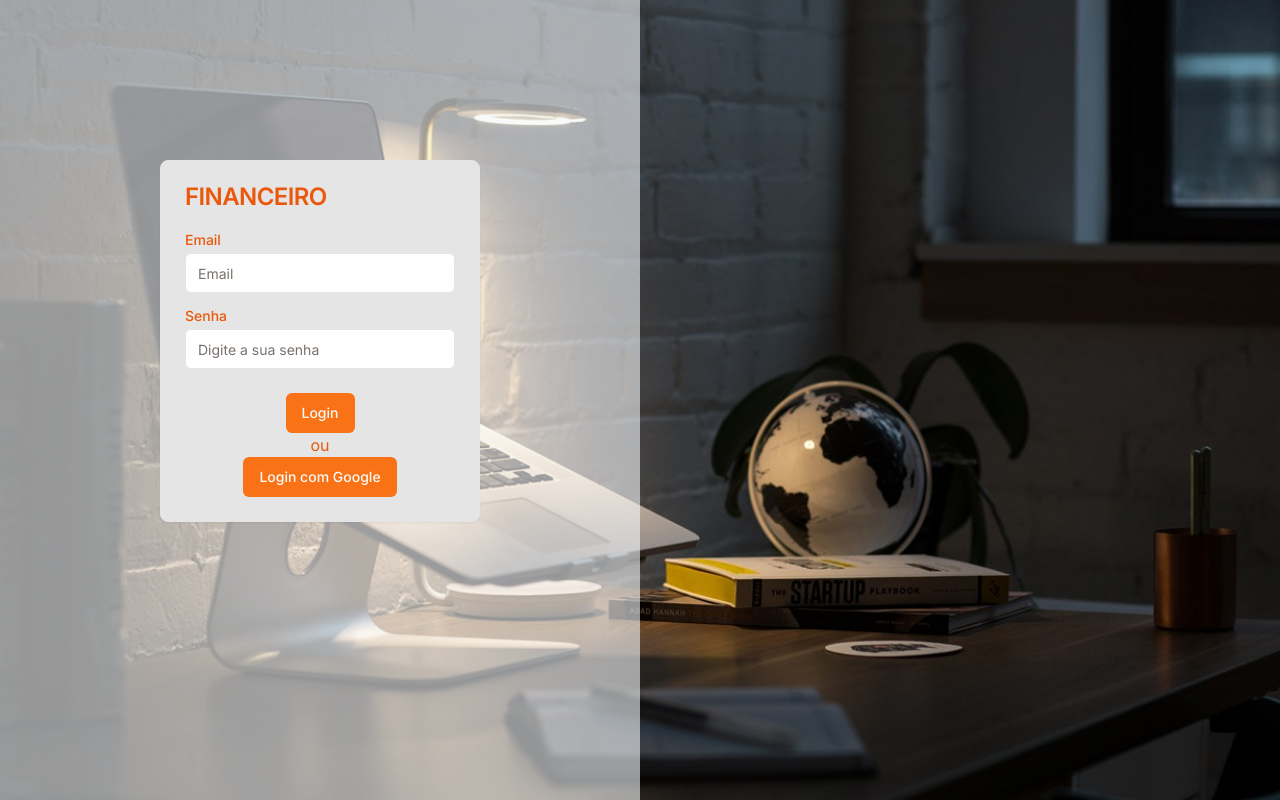
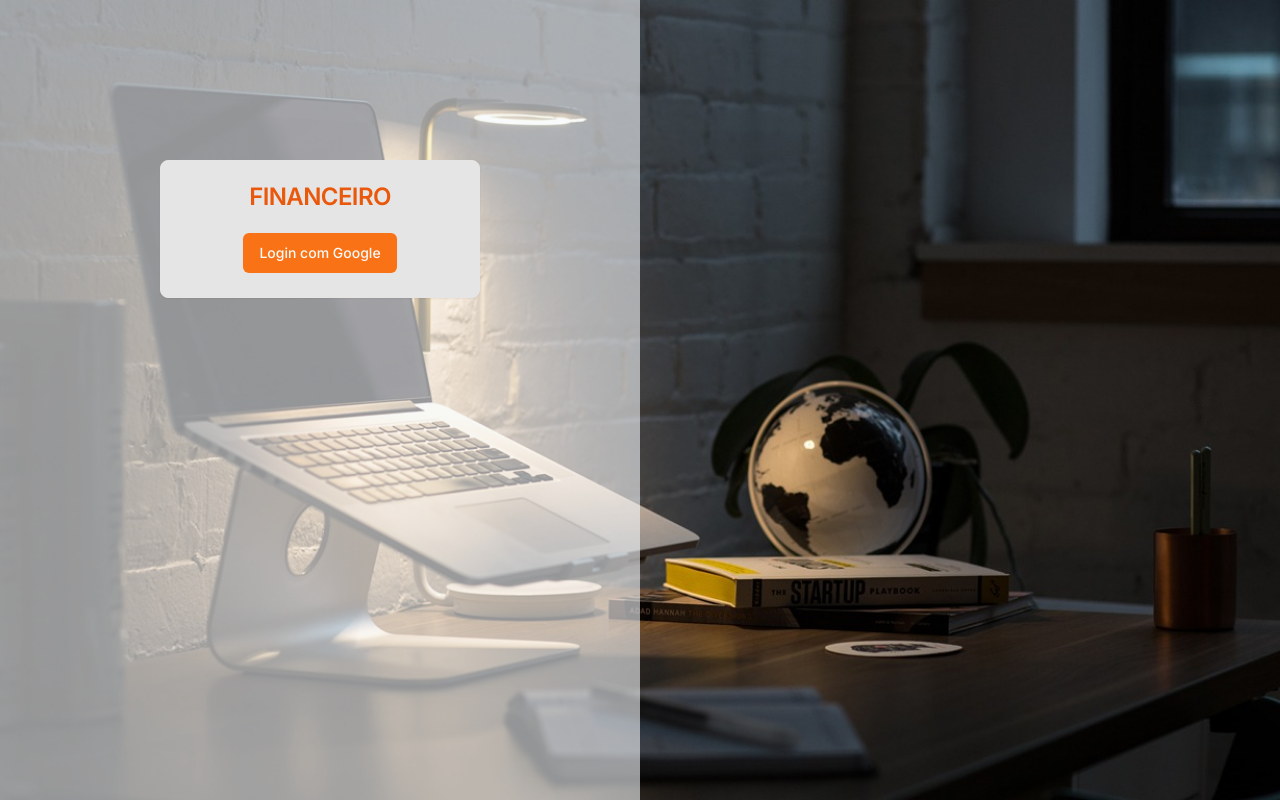
Before and after one commit to IAMaxSoftware/financeiro-alffa, a Next.js app: page / in a window 1280 px wide. Built offline with nearby package versions, Linux system fonts and the light colour scheme.

Commit message:
add google auth

```diff
--- a/lib/session.ts
+++ b/lib/session.ts
@@ -20,6 +20,6 @@ export const getUserSession = async (): Promise<User> => {
             session,
         },
     })
-    if (!authUserSession) throw new Error('unauthorized')
+    // if (!authUserSession) throw new Error('unauthorized')
     return authUserSession?.user
 }
--- a/src/app/api/auth/[...nextauth]/route.ts
+++ b/src/app/api/auth/[...nextauth]/route.ts
@@ -3,8 +3,6 @@ import { session } from '../../../../../lib/session'
 import { NextAuthOptions, User } from 'next-auth'
 import NextAuth from 'next-auth/next'
 import GoogleProvider from 'next-auth/providers/google'
-import CredentialsProvider from 'next-auth/providers/credentials'
-import { AuthService } from '../auth.service'
 
 const GOOGLE_CLIENT_ID = process.env.GOOGLE_CLIENT_ID!
 const GOOGLE_CLIENT_SECRET = process.env.GOOGLE_CLIENT_SECRET!
@@ -18,36 +16,6 @@ const authOption: NextAuthOptions = {
             clientId: GOOGLE_CLIENT_ID,
             clientSecret: GOOGLE_CLIENT_SECRET,
         }),
-        CredentialsProvider({
-            name: "Logar",
-            credentials: {
-                email: {
-                    label: "E-mail",
-                    type: "e-mail",
-                    placeholder: "exemple@exemple.com",
-                },
-                password: {
-                    label: "Senha",
-                    type: "password"
-                }
-            },
-            async authorize(credentials) {
-                if (!credentials || !credentials.email || !credentials.password)
-                    return null;
-                const authService = new AuthService();
-                const usuario = await authService.login(credentials.email, credentials.password)
-                if (usuario) {
-                    const user = {
-                        email: usuario.email,
-                        name: usuario.nome,
-                        id: usuario.id.toString(),
-                    };
-                    return user;
-                }
-
-                return null;
-            }
-        }),
     ],
     callbacks: {
         async signIn({ account, profile }) {
@@ -57,7 +25,8 @@ const authOption: NextAuthOptions = {
             if (!profile?.email) {
                 throw new Error('No profile')
             }
-
+            const listaUsuarios = await prisma.usuarios.findMany();
+            if (listaUsuarios.length === 0) {
                 await prisma.usuarios.upsert({
                     where: {
                         email: profile.email,
@@ -72,6 +41,18 @@ const authOption: NextAuthOptions = {
                     },
                 })
                 return true
+            } else {
+                //validação para aceitar apenas o primeiro usuario que logou pelo login social
+                const user = await prisma.usuarios.findUnique({
+                    where: {
+                        email: profile.email
+                    }
+                });
+                if (user) {
+                    return true
+                }
+                return false;
+            }
         },
         session,
         async jwt({ token, user, account, profile }) {
--- a/src/app/api/auth/auth.service.ts
+++ /dev/null
@@ -1,20 +0,0 @@
-import * as bcrypt from 'bcrypt';
-import { prisma } from '../../../../lib/prisma';
-
-export class AuthService {
-    async login(email: string, password: string) {
-        const user = await prisma.usuarios.findFirst({ where: { email: email } });
-
-        if (!user) {
-            throw new Error(`No user found for email: ${email}`);
-        }
-
-        const isPasswordValid = await bcrypt.compare(password, user.senha!);
-
-        if (!isPasswordValid) {
-            throw new Error('Invalid password');
-        }
-
-        return user;
-    }
-}
--- a/src/app/page.tsx
+++ b/src/app/page.tsx
@@ -14,40 +14,7 @@ import { Button } from "@/components/ui/button";
 import { signIn } from 'next-auth/react';
 
 export default function Login() {
-  const [email, setEmail] = useState('');
-  const [password, setPassword] = useState('');
-  const navigate = useRouter();
-  const { setUsuarioLogado, setEmpresaSelecionada } = useAppData();
-
-  const passPress = async (e: keyBoardInputEvent) => {
-    if (e.key === 'Enter') {
-      handleSubmit();
-    }
-  }
-
   const handleSingInGoole = async () => signIn('google', { callbackUrl: 'http://localhost:3000/home' });
-
-  const handleSubmit = async () => {
-    const siginResponse = await signIn('credentials', {
-      email,
-      password,
-      redirect: false,
-    });
-    if (siginResponse && !siginResponse.error) {
-      const { usuario } = await usuarioAutentico();
-      setEmpresaSelecionada(null);
-      setUsuarioLogado(usuario);
-      navigate.push("/home");
-    }
-    else {
-      setPassword('');
-      toast({
-        variant: "destructive",
-        title: "Dados Incorretos.",
-        description: "E-mail ou senha incorretas!"
-      })
-    }
-  }
 
   return (
     <div className="flex h-screen w-full bg-gray-900 bg-cover bg-no-repeat bg-[url('../../src/assets/financeiro.png')]">
@@ -57,24 +24,9 @@ export default function Login() {
           <div className='flex flex-col items-center'>
             <Card className="w-80 h-100 opacity-100 bg-neutral-200 text-orange-600">
               <CardHeader>
-                <CardTitle>FINANCEIRO</CardTitle>
+                <CardTitle className="text-center">FINANCEIRO</CardTitle>
               </CardHeader>
-              <CardContent>
-                <form>
-                  <div className="grid w-full items-center gap-4">
-                    <div className="flex flex-col space-y-1.5">
-                      <Label htmlFor="e-mail">Email</Label>
-                      <Input value={email} type='email' placeholder="Email" onChange={(e) => setEmail(e.target.value)} />
-                    </div>
-                    <div className="flex flex-col space-y-1.5">
-                      <Label htmlFor="password">Senha</Label>
-                      <Input id="pass" value={password} type='password' placeholder="Digite a sua senha" onKeyDown={(e: keyBoardInputEvent) => passPress(e)} onChange={e => setPassword(e.target.value)} />
-                    </div>
-                  </div>
-                </form>
-              </CardContent>
               <CardFooter className="flex flex-col justify-center">
-                <Button onClick={handleSubmit}>Login</Button><p>ou</p>
                 <Button onClick={handleSingInGoole}>Login com Google</Button>
               </CardFooter>
             </Card>
--- a/src/components/usuarioLogado/page.tsx
+++ b/src/components/usuarioLogado/page.tsx
@@ -1,8 +1,20 @@
-import { getUserSession } from "../../../lib/session";
+"use client"
+import { useEffect, useState } from "react";
+import { User, getUserSession } from "../../../lib/session";
 
-export default async function UsuarioLogado() {
-    const userSession = await getUserSession()
+export default function UsuarioLogado() {
+    const [userSession, setUserSession] = useState<User>();
+
+    useEffect(() => {
+        getSession();
+    }, [])
+    const getSession = async () => {
+        const session = await getUserSession()
+        console.log(session)
+        setUserSession(session);
+    }
+
     return (
-        <h1>{userSession.name}</h1>
+        <h1>{userSession?.name}</h1>
     );
 }
```
Lines whose indentation alone changed are shown as unchanged.
